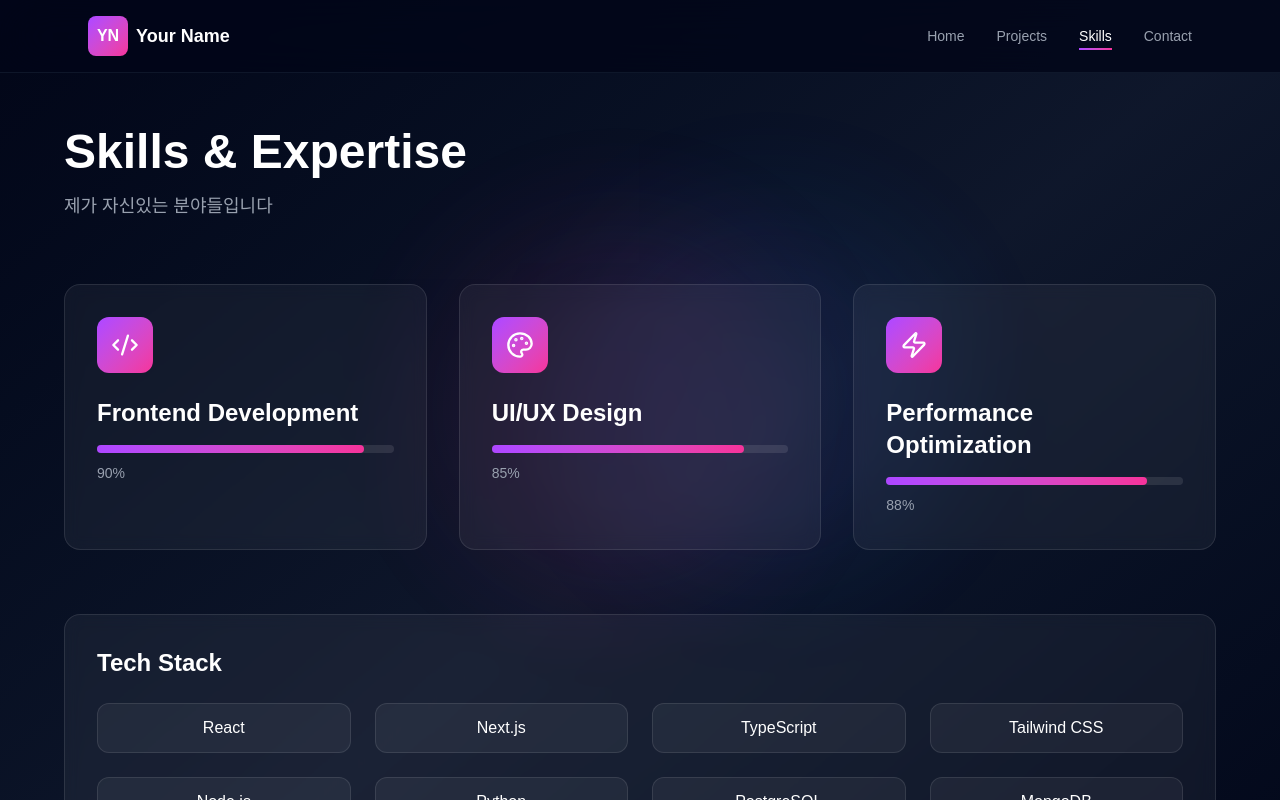
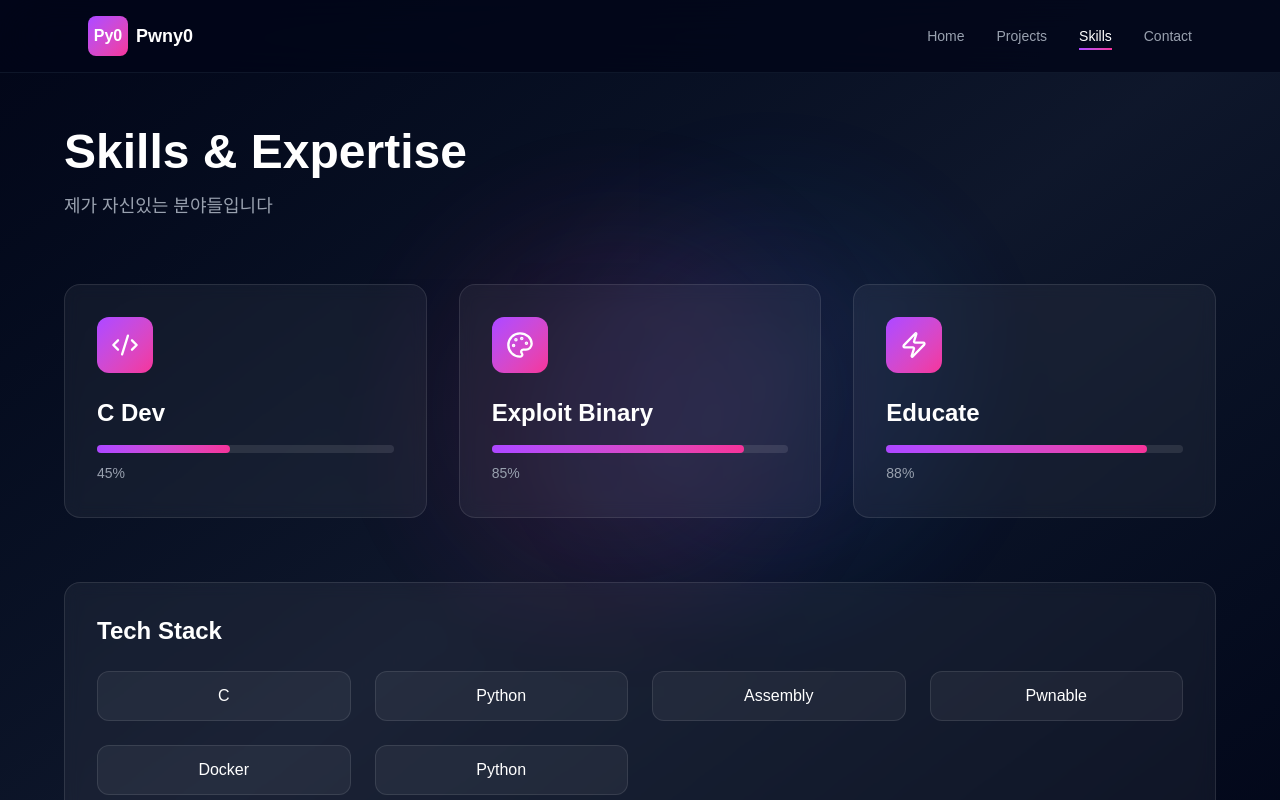
Before and after one commit to honguu-ai/popo, a Next.js app: page / in a window 1280 px wide. Both pictures are taken after a click on the button "Skills". Shown: the top 800 px of the page. Built offline with nearby package versions, Linux system fonts and the light colour scheme.

Commit message:
2nd commit

```diff
--- a/src/app/page.tsx
+++ b/src/app/page.tsx
@@ -36,28 +36,28 @@ export default function Portfolio() {
 
   const projects = [
     {
-      title: "E-Commerce Platform",
+      title: "HACK-IN",
       description:
-        "풀스택 이커머스 플랫폼으로 실시간 결제, 재고 관리, 관리자 대시보드를 포함합니다.",
-      tech: ["React", "Next.js", "Stripe", "PostgreSQL"],
+        "CTF 학습에 어려움을 느끼는 초보자들을 위한 웹 기반 CTF 플랫폼입니다.",
+      tech: ["Pwnable", "C", "Docker", "AWS"],
       demo: "#",
       github: "#",
       gradient: "from-purple-500 to-pink-500",
     },
     {
-      title: "AI Chat Application",
+      title: "심전도 측정 AI를 통한 질병 예방 프로그램",
       description:
-        "OpenAI API를 활용한 실시간 AI 채팅 애플리케이션으로 컨텍스트 기반 대화가 가능합니다.",
-      tech: ["TypeScript", "Node.js", "OpenAI", "WebSocket"],
+        "Python의 AI도구를 사용해 심전도 그래프를 분석하여 잠재적 심장 질환을 예측하는 프로그램입니다. Intel AI for Youth 한국 대표 3팀에 선정되었습니다.",
+      tech: ["Pyhton", "Jupiter", "AI", "Machine Learning"],
       demo: "#",
       github: "#",
       gradient: "from-blue-500 to-cyan-500",
     },
     {
-      title: "Design System",
+      title: "JBU CTF Admin at 2025",
       description:
-        "재사용 가능한 컴포넌트 라이브러리와 디자인 토큰을 포함한 완전한 디자인 시스템입니다.",
-      tech: ["React", "Storybook", "Tailwind", "Figma"],
+        "중부대학교 정보보호학과에서 개최하는 2025 JBU CTF 운영 및 문제 제작을 맡았습니다.",
+      tech: ["C", "Pwnable", "Docker", "AWS"],
       demo: "#",
       github: "#",
       gradient: "from-orange-500 to-red-500",
@@ -65,9 +65,9 @@ export default function Portfolio() {
   ];
 
   const skills = [
-    { name: "Frontend Development", icon: Code2, level: 90 },
-    { name: "UI/UX Design", icon: Palette, level: 85 },
-    { name: "Performance Optimization", icon: Zap, level: 88 },
+    { name: "C Dev", icon: Code2, level: 45 },
+    { name: "Exploit Binary", icon: Palette, level: 85 },
+    { name: "Educate", icon: Zap, level: 88 },
   ];
 
   return (
@@ -92,9 +92,9 @@ export default function Portfolio() {
         <div className="max-w-6xl mx-auto px-6 py-4 flex justify-between items-center">
           <div className="flex items-center gap-2">
             <div className="w-10 h-10 bg-gradient-to-br from-purple-500 to-pink-500 rounded-lg flex items-center justify-center font-bold">
-              YN
+              Py0
             </div>
-            <span className="font-bold text-lg">Your Name</span>
+            <span className="font-bold text-lg">Pwny0</span>
           </div>
           <div className="flex gap-8">
             {["Home", "Projects", "Skills", "Contact"].map((item) => (
@@ -142,8 +142,7 @@ export default function Portfolio() {
                 </h1>
 
                 <p className="text-xl text-gray-400 max-w-2xl leading-relaxed">
-                  사용자 경험과 아름다운 인터페이스를 중시하는 개발자입니다.
-                  혁신적인 아이디어를 실현 가능한 제품으로 만듭니다.
+                  중부대학교 24학번 김민준입니다.
                 </p>
 
                 <div className="flex gap-4 pt-4">
@@ -175,18 +174,10 @@ export default function Portfolio() {
                     <Github size={24} />
                   </a>
                   <a
-                    href="mailto:your@email.com"
+                    href="alhabhonggu@email.com"
                     className="p-3 bg-white/5 backdrop-blur-sm border border-white/10 rounded-xl hover:bg-white/10 hover:border-white/20 transition-all"
                   >
                     <Mail size={24} />
-                  </a>
-                  <a
-                    href="https://linkedin.com"
-                    target="_blank"
-                    rel="noopener noreferrer"
-                    className="p-3 bg-white/5 backdrop-blur-sm border border-white/10 rounded-xl hover:bg-white/10 hover:border-white/20 transition-all"
-                  >
-                    <Linkedin size={24} />
                   </a>
                 </div>
               </div>
@@ -297,18 +288,12 @@ export default function Portfolio() {
                 <h3 className="text-2xl font-bold mb-6">Tech Stack</h3>
                 <div className="grid md:grid-cols-4 gap-6">
                   {[
-                    "React",
-                    "Next.js",
-                    "TypeScript",
-                    "Tailwind CSS",
-                    "Node.js",
+                    "C",
                     "Python",
-                    "PostgreSQL",
-                    "MongoDB",
+                    "Assembly",
+                    "Pwnable",
                     "Docker",
-                    "AWS",
-                    "Figma",
-                    "Git",
+                    "Python",
                   ].map((tech, i) => (
                     <div
                       key={i}
@@ -336,14 +321,14 @@ export default function Portfolio() {
 
               <div className="grid md:grid-cols-3 gap-6">
                 <a
-                  href="mailto:your@email.com"
+                  href="alhabhonggu@email.com"
                   className="group bg-white/5 backdrop-blur-sm border border-white/10 rounded-2xl p-8 hover:bg-white/10 transition-all text-center"
                 >
                   <div className="w-16 h-16 bg-gradient-to-br from-purple-500 to-pink-500 rounded-xl flex items-center justify-center mx-auto mb-4 group-hover:scale-110 transition-transform">
                     <Mail size={32} />
                   </div>
                   <h3 className="font-bold mb-2">Email</h3>
-                  <p className="text-gray-400 text-sm">your@email.com</p>
+                  <p className="text-gray-400 text-sm">alhabhonggu@email.com</p>
                 </a>
 
                 <a
@@ -356,20 +341,7 @@ export default function Portfolio() {
                     <Github size={32} />
                   </div>
                   <h3 className="font-bold mb-2">GitHub</h3>
-                  <p className="text-gray-400 text-sm">@yourusername</p>
-                </a>
-
-                <a
-                  href="https://linkedin.com"
-                  target="_blank"
-                  rel="noopener noreferrer"
-                  className="group bg-white/5 backdrop-blur-sm border border-white/10 rounded-2xl p-8 hover:bg-white/10 transition-all text-center"
-                >
-                  <div className="w-16 h-16 bg-gradient-to-br from-purple-500 to-pink-500 rounded-xl flex items-center justify-center mx-auto mb-4 group-hover:scale-110 transition-transform">
-                    <Linkedin size={32} />
-                  </div>
-                  <h3 className="font-bold mb-2">LinkedIn</h3>
-                  <p className="text-gray-400 text-sm">Your Profile</p>
+                  <p className="text-gray-400 text-sm">@honguu-ai</p>
                 </a>
               </div>
             </div>
```
